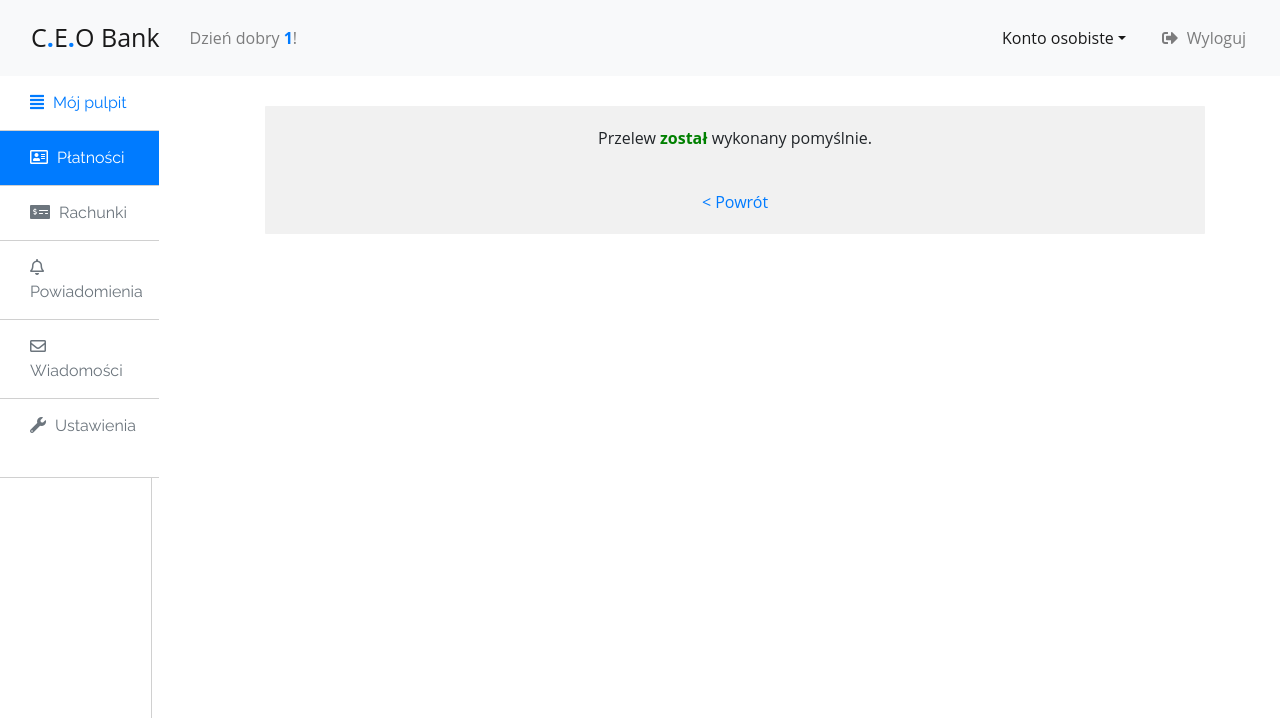
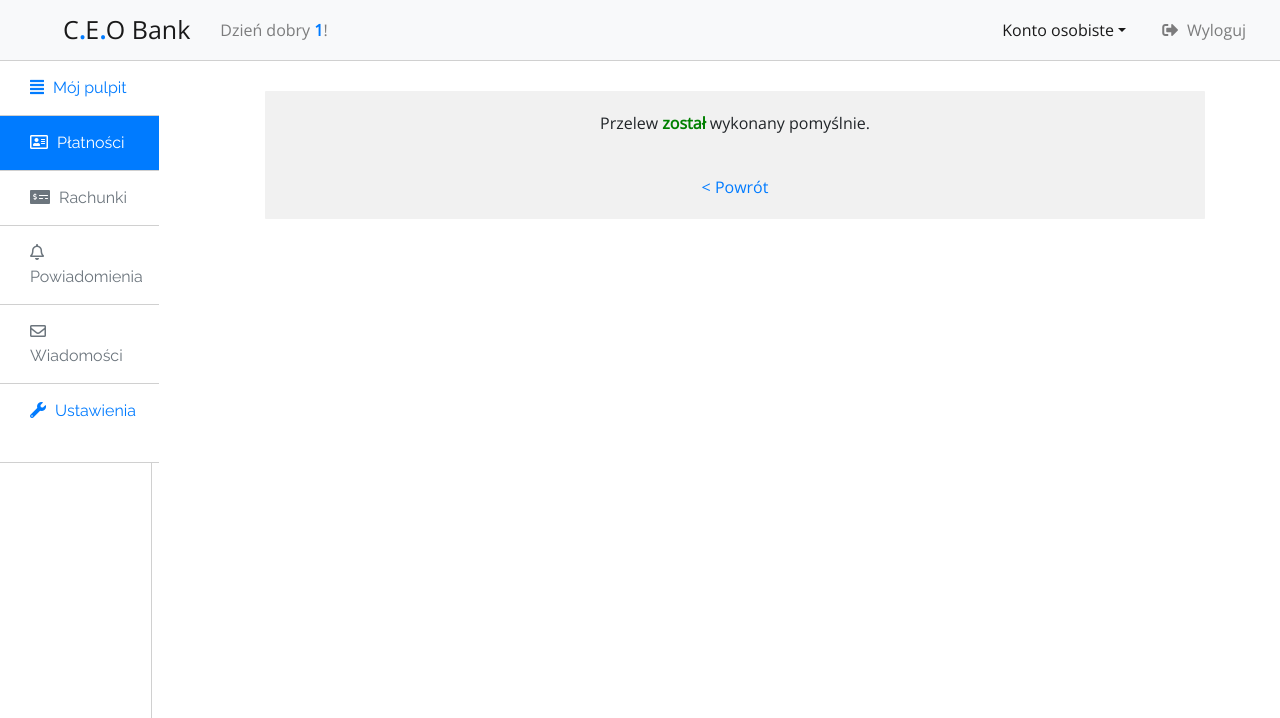
Before and after one commit to amirunpri2018/BankAccountPanel, a PHP site: page /errors/favorably.php in a window 1280 px wide. Shown: the top 718 px of the page. Run offline with PHP 8.4, Linux system fonts and the light colour scheme; the visitor is signed in with stand-in values (Sample User, id 1); data that the repository does not hold is empty; some libraries are stand-ins or nearby versions.

Commit message:
4.5
bugfix css

```diff
--- a/errors/favorably.php
+++ b/errors/favorably.php
@@ -52,22 +52,31 @@ $polaczenie->close();
     <meta name="viewport" content="width=device-width, initial-scale=1, shrink-to-fit=no">
 
     <!-- Bootstrap CSS -->
-    <link rel="stylesheet" href="https://use.fontawesome.com/releases/v5.0.13/css/all.css"
-          integrity="sha384-DNOHZ68U8hZfKXOrtjWvjxusGo9WQnrNx2sqG0tfsghAvtVlRW3tvkXWZh58N9jp" crossorigin="anonymous">
+    <link href="https://fonts.googleapis.com/css?family=Open+Sans&amp;subset=latin-ext" rel="stylesheet">
+    <link rel="stylesheet" href="https://use.fontawesome.com/releases/v5.0.13/css/all.css" integrity="sha384-DNOHZ68U8hZfKXOrtjWvjxusGo9WQnrNx2sqG0tfsghAvtVlRW3tvkXWZh58N9jp" crossorigin="anonymous">
     <link href="https://fonts.googleapis.com/css?family=Raleway&amp;subset=latin-ext" rel="stylesheet">
     <link href="https://fonts.googleapis.com/css?family=Lato&amp;subset=latin-ext" rel="stylesheet">
     <link rel="stylesheet" href="https://stackpath.bootstrapcdn.com/bootstrap/4.1.1/css/bootstrap.min.css"
           integrity="sha384-WskhaSGFgHYWDcbwN70/dfYBj47jz9qbsMId/iRN3ewGhXQFZCSftd1LZCfmhktB" crossorigin="anonymous">
     <link rel="stylesheet" href="../css/style.css">
-
 </head>
 <body>
 
-<nav class="navbar navbar-expand-lg navbar-light bg-light">
-    <button class="navbar-toggler" type="button" data-toggle="collapse" data-target="#navbarText"
-            aria-controls="navbarText" aria-expanded="false" aria-label="Toggle navigation">
-        <span class="navbar-toggler-icon"></span>
-    </button>
+<div class="collapse" id="navbarToggleExternalContent">
+    <div class="bg-light p-4" style="text-align: center;">
+        <a class="dropdown-item" href="../pulpit/">Pulpit</a>
+        <a class="dropdown-item" href="../platnosci/">Płatności</a>
+        <a class="dropdown-item" href="../ustawienia/">Ustawienia</a>
+        <a class="dropdown-item" href="../php/logout.php">Wyloguj</a>
+    </div>
+</div>
+
+<nav class="navbar navbar-expand-lg navbar-light bg-light nawigacja">
+    <nav class="navbar navbar-light bg-light">
+        <button class="navbar-toggler" type="button" data-toggle="collapse" data-target="#navbarToggleExternalContent" aria-controls="navbarToggleExternalContent" aria-expanded="false" aria-label="Toggle navigation">
+            <span class="navbar-toggler-icon"></span>
+        </button>
+    </nav>
     <a class="navbar-brand" href="#">C<span class="sql">.</span>E<span class="sql">.</span>O Bank</a>
     <span class="navbar-text">
       Dzień dobry <span class="sql"><?php echo $_SESSION['imie'] ?></span>!
@@ -76,14 +85,13 @@ $polaczenie->close();
     <div class="collapse navbar-collapse justify-content-end" id="navbarNav">
         <ul class="navbar-nav">
             <li class="nav-item dropdown">
-                <a class="nav-link dropdown-toggle active" data-toggle="dropdown" href="#" role="button"
-                   aria-haspopup="true" aria-expanded="false">Konto osobiste</a>
+                <a class="nav-link dropdown-toggle active" data-toggle="dropdown" href="/platnosci/" role="button" aria-haspopup="true" aria-expanded="false">Konto osobiste</a>
                 <div class="dropdown-menu">
-                    <a class="dropdown-item" href="#">Historia płatności</a>
-                    <a class="dropdown-item" href="#">Kredyty i lokaty</a>
-                    <a class="dropdown-item" href="#">Ustawienia</a>
+                    <a class="dropdown-item disabled" href="#">Historia płatności</a>
+                    <a class="dropdown-item" href="../platnosci/">Przelewy</a>
+                    <a class="dropdown-item" href="../ustawienia/">Ustawienia</a>
                     <div class="dropdown-divider"></div>
-                    <a class="dropdown-item" href="#">Pomoc</a>
+                    <a class="dropdown-item disabled" href="#">Pomoc</a>
                 </div>
             </li>
             <li class="nav-item">
@@ -99,7 +107,7 @@ $polaczenie->close();
     <a class="nav-link menuleft disabled" href="#"><i class="fas fa-money-check-alt"></i> Rachunki</a>
     <a class="nav-link menuleft disabled" href="#"><i class="far fa-bell"></i> Powiadomienia</a>
     <a class="nav-link menuleft disabled" href="#"><i class="far fa-envelope"></i> Wiadomości</a>
-    <a class="nav-link menuleft disabled" href="../ustawienia/"><i class="fas fa-wrench"></i> Ustawienia</a>
+    <a class="nav-link menuleft" href="../ustawienia/"><i class="fas fa-wrench"></i> Ustawienia</a>
 </div>
 
 <main id="main">
```
Also changed, not shown: errors/error1.php (+21 -10 lines), errors/error2.php (+22 -11 lines), errors/error3.php (+22 -10 lines).
